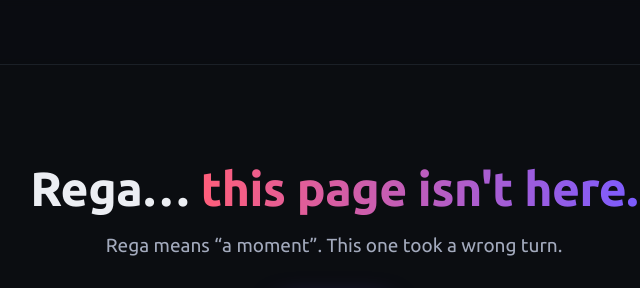
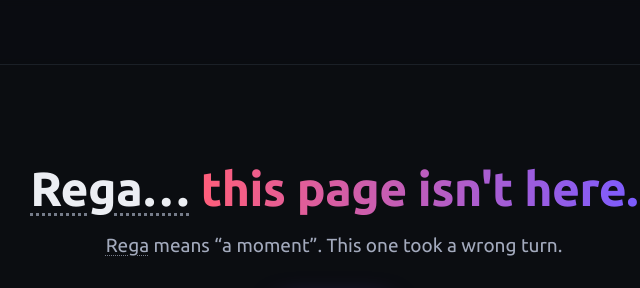
Before and after one commit to shairai/rega, a plain HTML site: page site/404.html in a window 1280 px wide. Shown: the top 288 px of the page, 306-946 px from the left. Drawn offline with Linux system fonts and the light colour scheme.

Commit message:
Link "rega" the Hebrew word to its explanation on the website
The hero's "Share it in a rega" and the 404 page's "Rega…" now link to the
"Rega is Hebrew for 'a moment'" section, with the meaning in a tooltip
and a dotted underline. Uses inside the explanation and the app's name
stay plain text.

Co-Authored-By: Claude Opus 5.5 <noreply@anthropic.com>

```diff
--- a/site/404.html
+++ b/site/404.html
@@ -18,8 +18,8 @@
 </header>
 <main class="cta-band">
   <div class="wrap">
-    <h2>Rega… <span class="gradient-text">this page isn't here.</span></h2>
-    <p>Rega means “a moment”. This one took a wrong turn.</p>
+    <h2><a class="rega" href="/#name" title="רֶגַע (rega) is Hebrew for “a moment”">Rega…</a> <span class="gradient-text">this page isn't here.</span></h2>
+    <p><a class="rega" href="/#name" title="רֶגַע (rega) is Hebrew for “a moment”">Rega</a> means “a moment”. This one took a wrong turn.</p>
     <a class="btn btn-primary btn-large" href="/">Go home</a>
   </div>
 </main>
--- a/site/styles.css
+++ b/site/styles.css
@@ -62,6 +62,17 @@ code, kbd {
   background-clip: text;
   color: transparent;
 }
+
+/* "rega" the Hebrew word (not the app's name): links to its explanation. */
+a.rega {
+  color: inherit;
+  text-decoration: underline dotted;
+  text-decoration-color: rgba(163, 170, 189, 0.7);
+  text-decoration-thickness: 0.07em;
+  text-underline-offset: 0.14em;
+}
+a.rega:hover { text-decoration-style: solid; text-decoration-color: var(--accent); }
+section[id] { scroll-margin-top: 64px; }
 
 .eyebrow {
   display: inline-block;
```
Also changed, not shown: site/index.html (+1 -1 lines).
